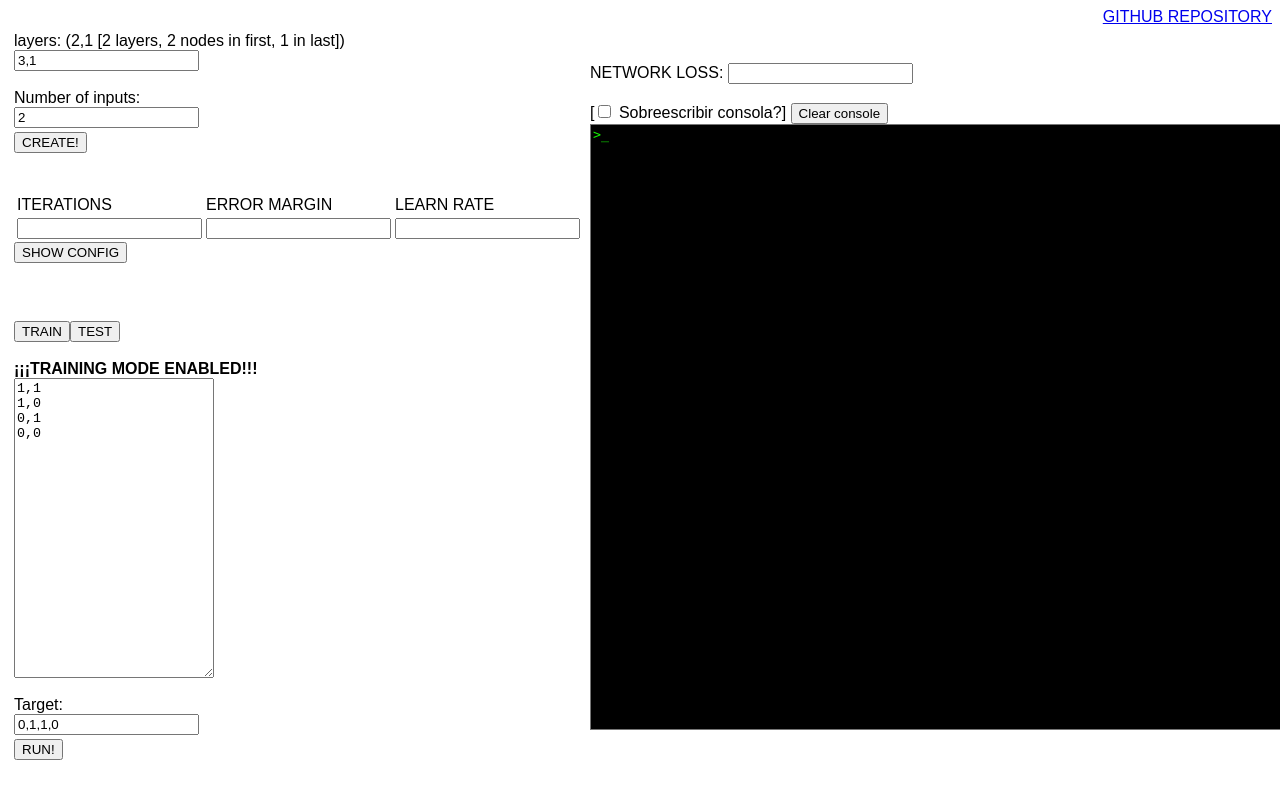
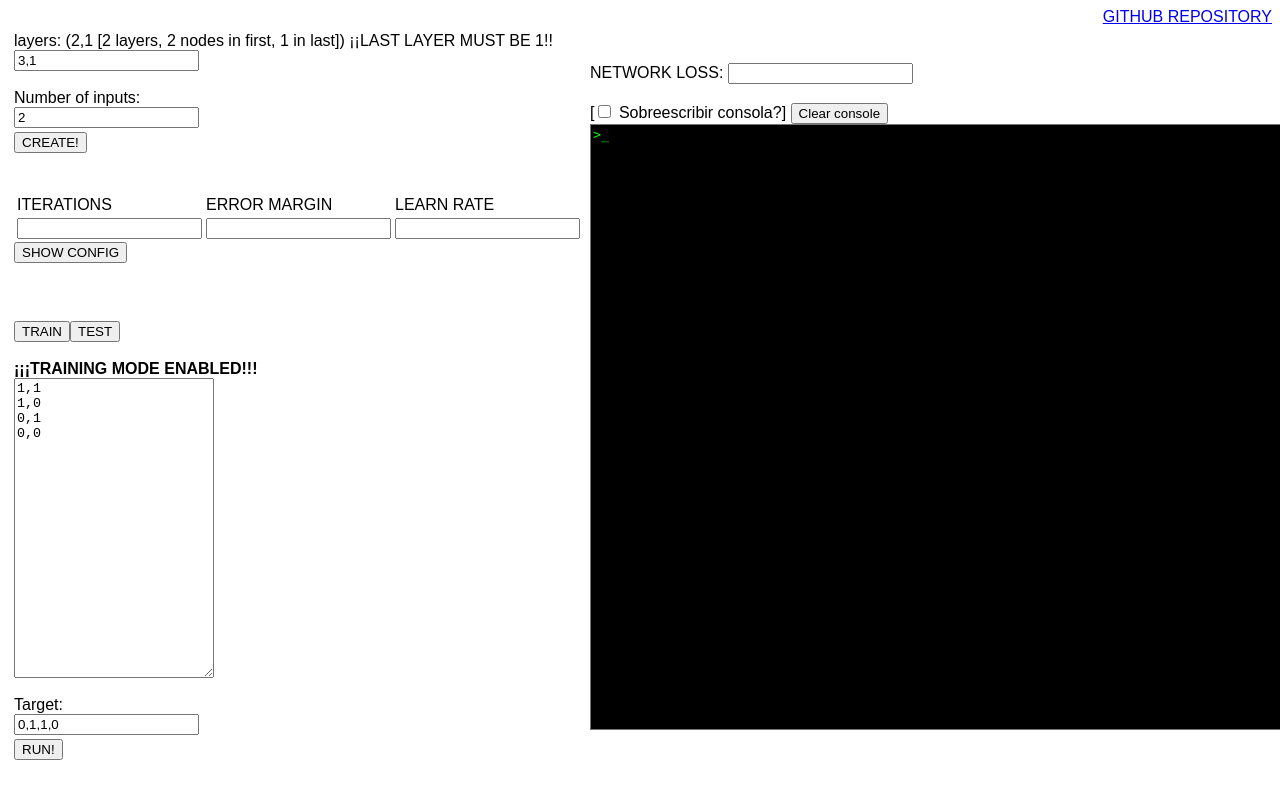
Before and after one commit to comandantexd/JS_Brain, a plain HTML site: page index.html in a window 1280 px wide. Shown: the top 798 px of the page. Drawn offline with Linux system fonts and the light colour scheme.

Commit message:
Update index.html

```diff
--- a/index.html
+++ b/index.html
@@ -21,7 +21,7 @@
                         <tbody id="tbody">
                             <tr>
                                 <td>
-                                    layers: (2,1 [2 layers, 2 nodes in first, 1 in last])<br>
+                                    layers: (2,1 [2 layers, 2 nodes in first, 1 in last]) ¡¡LAST LAYER MUST BE 1!!<br>
                                     <input id="layers" type="text" value="3,1" />
                                     <br><br>Number of inputs: <br>
                                     <input id="no_inputs" type="number" value="2" />
```
